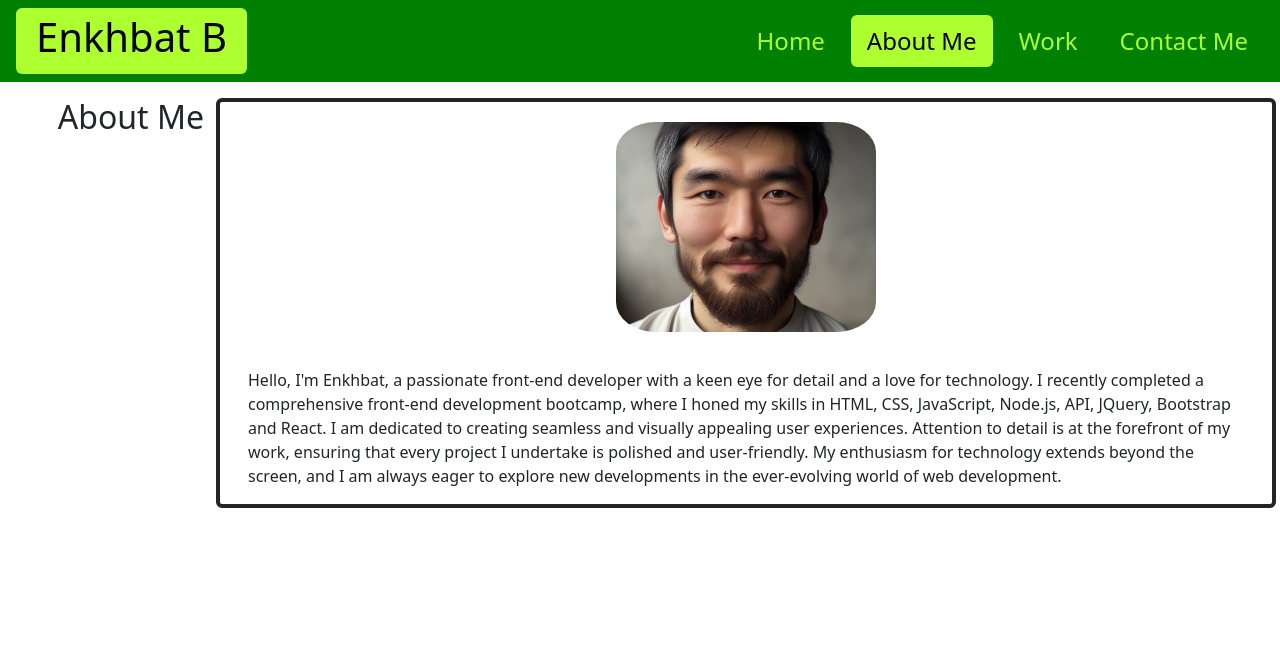
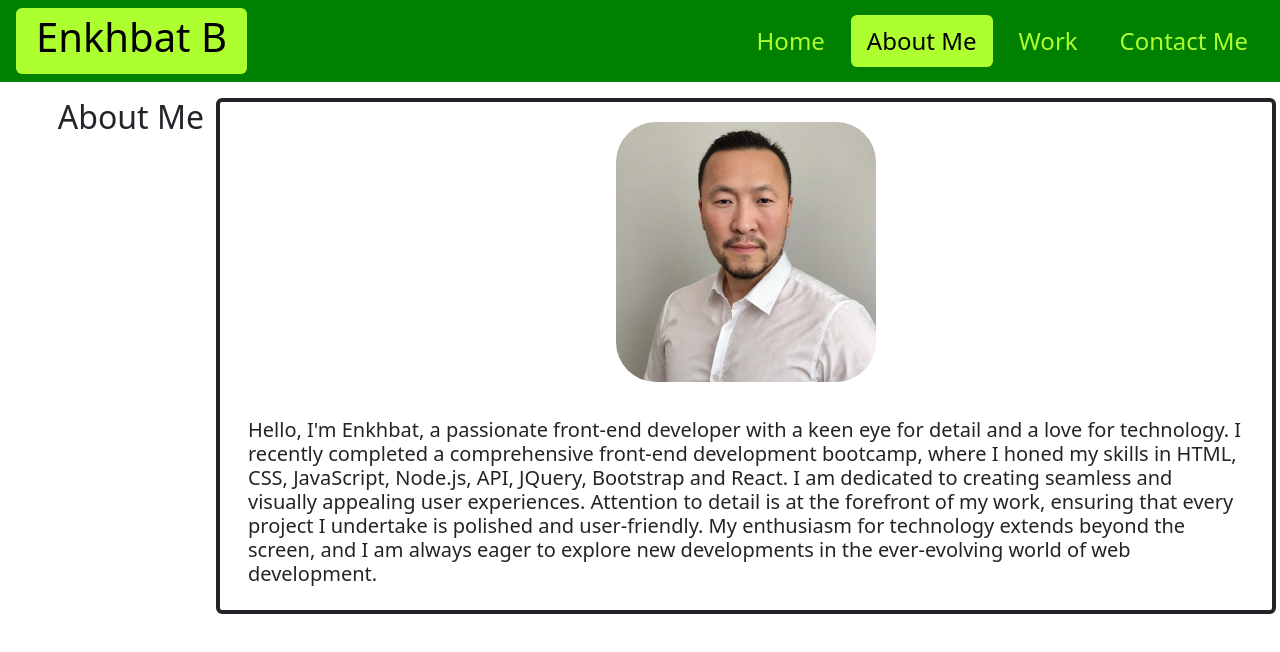
Before and after one commit to enx-code/react-Portfolio, a React (Vite) app: page /about in a window 1280 px wide. Shown: the top 652 px of the page. Built offline with nearby package versions, Linux system fonts and the light colour scheme.

Commit message:
changed image in aboutMe

```diff
--- a/src/components/AboutMe.jsx
+++ b/src/components/AboutMe.jsx
@@ -8,21 +8,23 @@ const AboutMe = () => {
       </h5>
       <div className="card col-10 border-start border-dark border-4">
         <img
-          src={`${import.meta.env.BASE_URL}./EnkyPhoto.webp`}
+          src={`${import.meta.env.BASE_URL}./Attachment-1.png`}
           alt="portrait"
-          className="aboutMe"
+          className="aboutMe h-100"
         />
         <div className="card-body ml-9">
-          Hello, I'm Enkhbat, a passionate front-end developer with a keen eye
-          for detail and a love for technology. I recently completed a
-          comprehensive front-end development bootcamp, where I honed my skills
-          in HTML, CSS, JavaScript, Node.js, API, JQuery, Bootstrap and React. I
-          am dedicated to creating seamless and visually appealing user
-          experiences. Attention to detail is at the forefront of my work,
-          ensuring that every project I undertake is polished and user-friendly.
-          My enthusiasm for technology extends beyond the screen, and I am
-          always eager to explore new developments in the ever-evolving world of
-          web development.
+          <h5>
+            Hello, I'm Enkhbat, a passionate front-end developer with a keen eye
+            for detail and a love for technology. I recently completed a
+            comprehensive front-end development bootcamp, where I honed my
+            skills in HTML, CSS, JavaScript, Node.js, API, JQuery, Bootstrap and
+            React. I am dedicated to creating seamless and visually appealing
+            user experiences. Attention to detail is at the forefront of my
+            work, ensuring that every project I undertake is polished and
+            user-friendly. My enthusiasm for technology extends beyond the
+            screen, and I am always eager to explore new developments in the
+            ever-evolving world of web development.
+          </h5>
         </div>
       </div>
     </div>
```
Also changed, not shown: public/Attachment-1.png (added).
